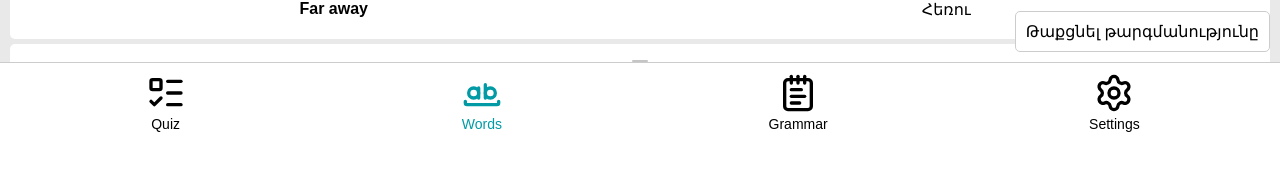
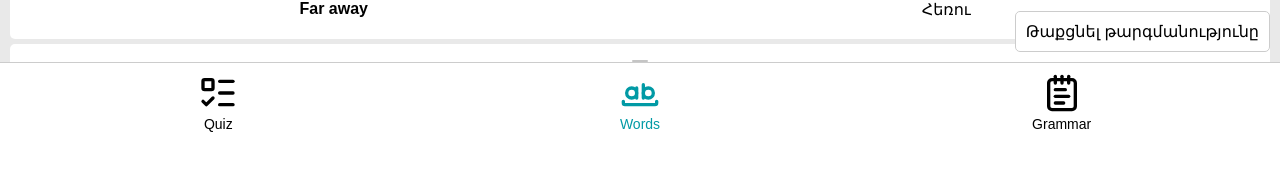
Before and after one commit to khc-toolkit/lexigo, a React (Create React App) app: page /#/words in a window 1280 px wide. Shown: the part 598-768 px from the top of the page. Built offline with nearby package versions, Linux system fonts and the light colour scheme.

Commit message:
disabled settings page

```diff
--- a/src/constants/NAVIGATION.js
+++ b/src/constants/NAVIGATION.js
@@ -23,11 +23,11 @@ const NAVIGATION = [
     title: "Grammar",
     icon: NotepadText,
   },
-  {
-    to: ROUTES.SETTINGS,
-    title: "Settings",
-    icon: Settings,
-  },
+  // {
+  //   to: ROUTES.SETTINGS,
+  //   title: "Settings",
+  //   icon: Settings,
+  // },
 ];
 
 export default NAVIGATION;
```
